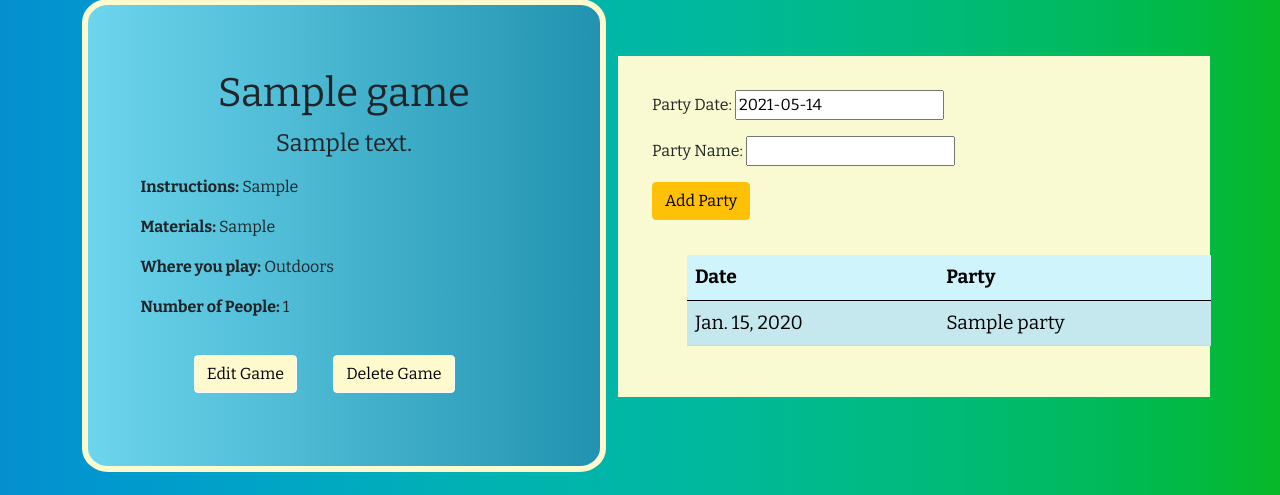
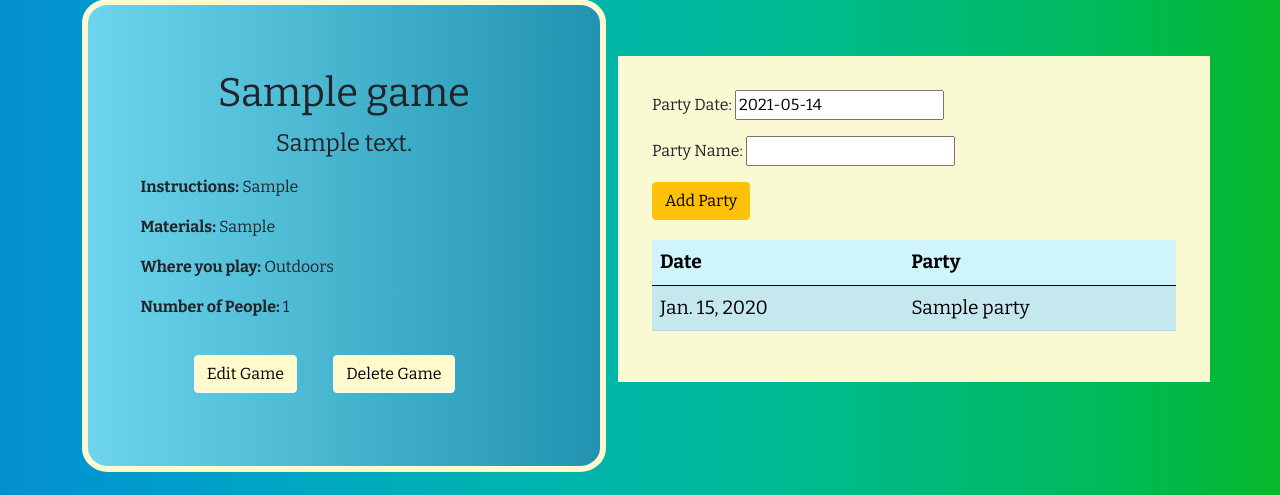
Before and after one commit to janae-b/partygameplanner, a Django app: page /games/1/ in a window 1280 px wide. Shown: the part 218-713 px from the top of the page. Run offline with Django 3.2, Linux system fonts and the light colour scheme; a user stored in the database is signed in; tables that the repository leaves empty hold one stand-in row (values such as "Sample post"); some libraries are stand-ins or nearby versions.

Commit message:
fix table

```diff
--- a/main_app/static/css/style.css
+++ b/main_app/static/css/style.css
@@ -40,8 +40,8 @@ h4 {
 }
 
 table {
-  margin: 35px;
-  padding: 50px;
+
+  margin-top: 20px;
   justify-content: center;
   margin-bottom: 50px;
   font-size: larger;
@@ -124,8 +124,6 @@ html {
               -17px -17px 0px #35efff;  */
   border-radius: 42px;
   background: linear-gradient(145deg, #6dc842, #5ca838);
-  box-shadow:  17px 17px 0px #457f2a,
-              -17px -17px 0px #87f752;
   text-align: center;
   min-width: 10rem;
   max-width: 20rem;
--- a/main_app/templates/games/index.html
+++ b/main_app/templates/games/index.html
@@ -5,7 +5,7 @@
 <div class=misc>
 {% for game in games %}
 <div id="game-list-body">
-  <div class="row row-cols-1 row-cols-md-2 g-4">
+  <div class="row">
     <div class="card text-center" style="width: 18rem;">
       <div class="card-body">
         <h3 class="card-title">{{ game.name }}</h3>
```
